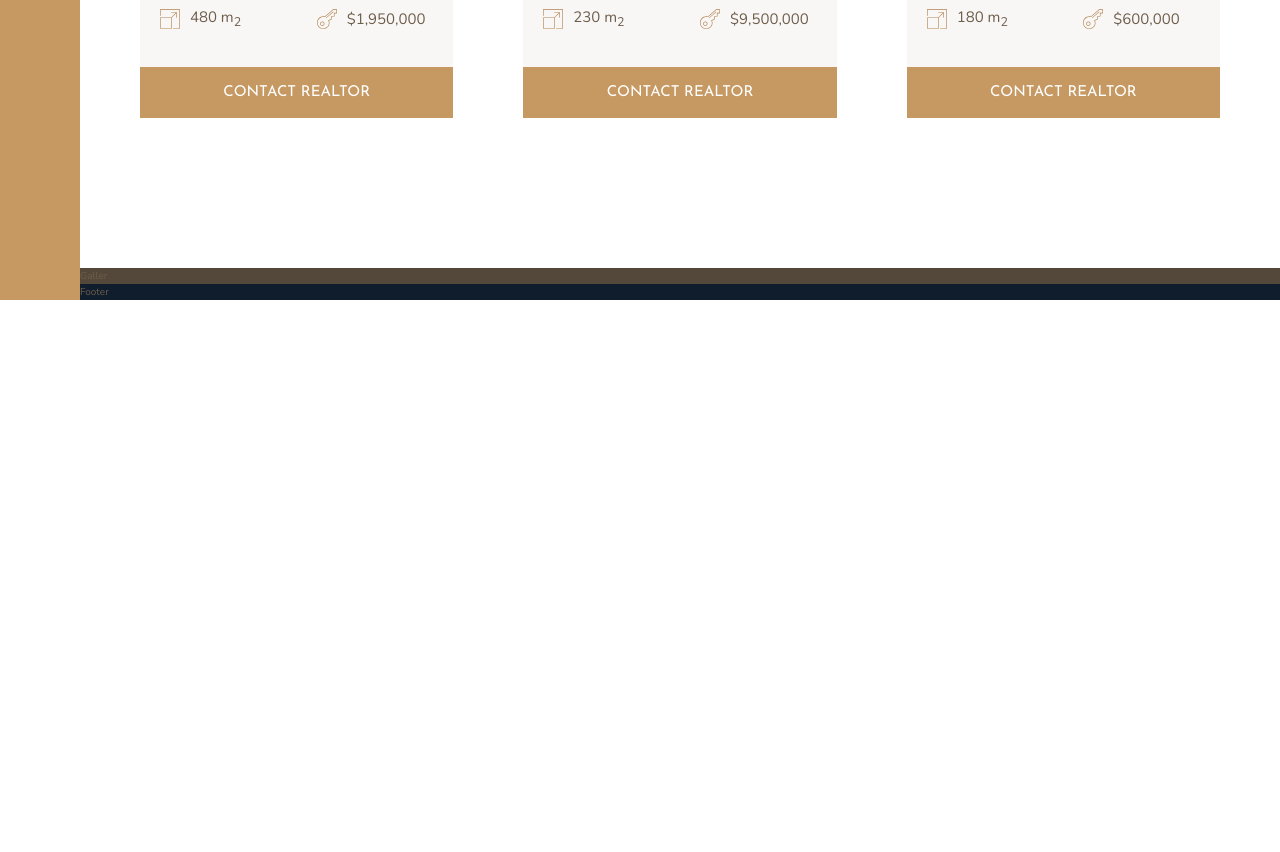
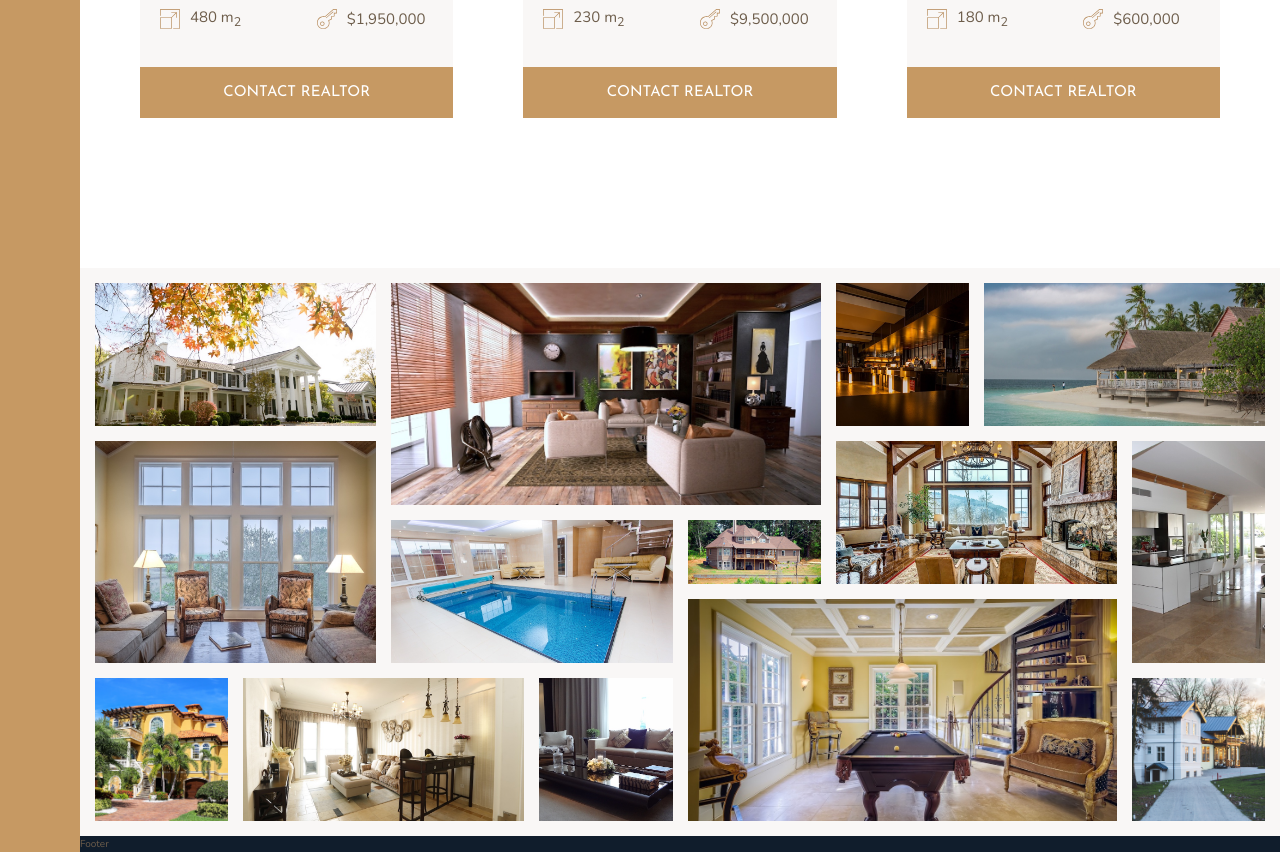
Before and after one commit to phillataylor/Nexter, a website: page index.html in a window 1280 px wide. Shown: the part 2804-3656 px from the top of the page. Before the commit the page ends 3104 px from the top, so only its background shows below. Drawn offline with nearby package versions, Linux system fonts and the light colour scheme.

Commit message:
Completes gallery section

```diff
--- a/index.html
+++ b/index.html
@@ -305,7 +305,49 @@
         </section>
 
         <section class="gallery">
-            Galler
+            <figure class="gallery__item gallery__item--1">
+                <img src="img/gal-1.jpeg" alt="Gallery image 1" class="gallery__img">
+            </figure>
+            <figure class="gallery__item gallery__item--2">
+                <img src="img/gal-2.jpeg" alt="Gallery image 2" class="gallery__img">
+            </figure>
+            <figure class="gallery__item gallery__item--3">
+                <img src="img/gal-3.jpeg" alt="Gallery image 3" class="gallery__img">
+            </figure>
+            <figure class="gallery__item gallery__item--4">
+                <img src="img/gal-4.jpeg" alt="Gallery image 4" class="gallery__img">
+            </figure>
+            <figure class="gallery__item gallery__item--5">
+                <img src="img/gal-5.jpeg" alt="Gallery image 5" class="gallery__img">
+            </figure>
+            <figure class="gallery__item gallery__item--6">
+                <img src="img/gal-6.jpeg" alt="Gallery image 6" class="gallery__img">
+            </figure>
+            <figure class="gallery__item gallery__item--7">
+                <img src="img/gal-7.jpeg" alt="Gallery image 7" class="gallery__img">
+            </figure>
+            <figure class="gallery__item gallery__item--8">
+                <img src="img/gal-8.jpeg" alt="Gallery image 8" class="gallery__img">
+            </figure>
+            <figure class="gallery__item gallery__item--9">
+                <img src="img/gal-9.jpeg" alt="Gallery image 9" class="gallery__img">
+            </figure>
+            <figure class="gallery__item gallery__item--10">
+                <img src="img/gal-10.jpeg" alt="Gallery image 10" class="gallery__img">
+            </figure>
+            <figure class="gallery__item gallery__item--11">
+                <img src="img/gal-11.jpeg" alt="Gallery image 11" class="gallery__img">
+            </figure>
+            <figure class="gallery__item gallery__item--12">
+                <img src="img/gal-12.jpeg" alt="Gallery image 12" class="gallery__img">
+            </figure>
+            <figure class="gallery__item gallery__item--13">
+                <img src="img/gal-13.jpeg" alt="Gallery image 13" class="gallery__img">
+            </figure>
+            <figure class="gallery__item gallery__item--14">
+                <img src="img/gal-14.jpeg" alt="Gallery image 14" class="gallery__img">
+            </figure>
+
         </section>
 
         <footer class="footer">
--- a/sass/_gallery.scss
+++ b/sass/_gallery.scss
@@ -1,4 +1,91 @@
 .gallery {
-    background-color: $color-grey-dark-1;
+    background-color: $color-grey-light-1;
     grid-column: full-start / full-end;
+
+    display: grid;
+    grid-template-columns: repeat(8, 1fr);
+    grid-template-rows: repeat(7, 5vw); // row heights will be 5% of the viewport width
+    grid-gap: 1.5rem;
+    padding: 1.5rem;
+
+    &__item {
+        &--1 {
+            grid-row: 1 / span 2;
+            grid-column: 1 / span 2;
+        }
+
+        &--2 {
+            grid-row: 1 / 4;
+            grid-column: 3 / 6;
+        }
+
+        &--3 {
+            grid-row: 1 / 3;
+            grid-column: 6 / span 1;
+        }
+
+        &--4 {
+            grid-row: 1 / 3;
+            grid-column: 7 / 9;
+        }
+
+        &--5 {
+            grid-row: 3 / 6;
+            grid-column: 1 / 3;
+        }
+
+        &--6 {
+            grid-row: 4 / span 2;
+            grid-column: 3 / span 2;
+        }
+
+        &--7 {
+            grid-row: 4 / span 1;
+            grid-column: 5 / span 1;
+        }
+
+        &--8 {
+            grid-row: 3 / span 2;
+            grid-column: 6 / span 2;
+        }
+
+        &--9 {
+            grid-row: 3 / span 3;
+            grid-column: 8 / 9;
+        }
+
+        &--10 {
+            grid-row: 6 / span 2;
+            grid-column: 1 / 2;
+        }
+
+        &--11 {
+            grid-row: 6 / span 2;
+            grid-column: 2 / span 2;
+        }
+
+        &--12 {
+            grid-row: 6 / span 2;
+            grid-column: 4 / span 1;
+        }
+
+        &--13 {
+            grid-row: 5 / span 3;
+            grid-column: 5 / span 3;
+        }
+
+        &--14 {
+            grid-row: 6 / span 2;
+            grid-column: 8 / -1;
+        }
+    }
+
+
+    &__img {
+        width: 100%;
+        height: 100%;
+        object-fit: cover; // for this to work, you must declare width AND height
+        display: block; // make block to remove weird small white space after due to inline element treatment
+    }
+
 }
```
Also changed, not shown: css/style.css.
